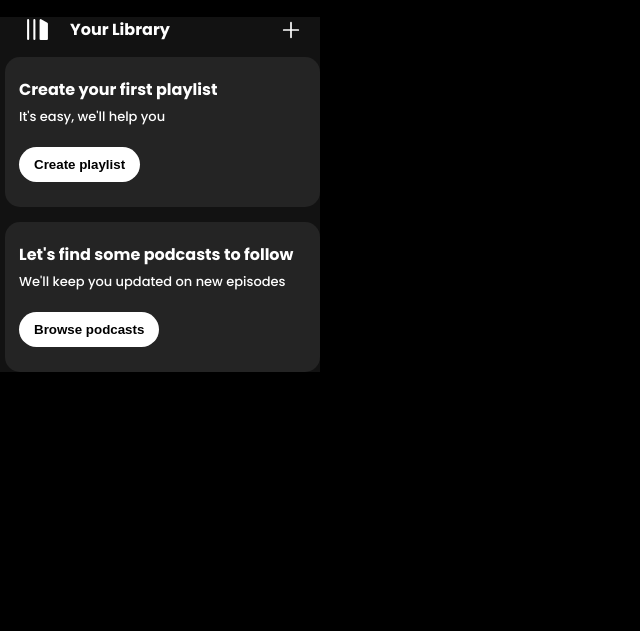
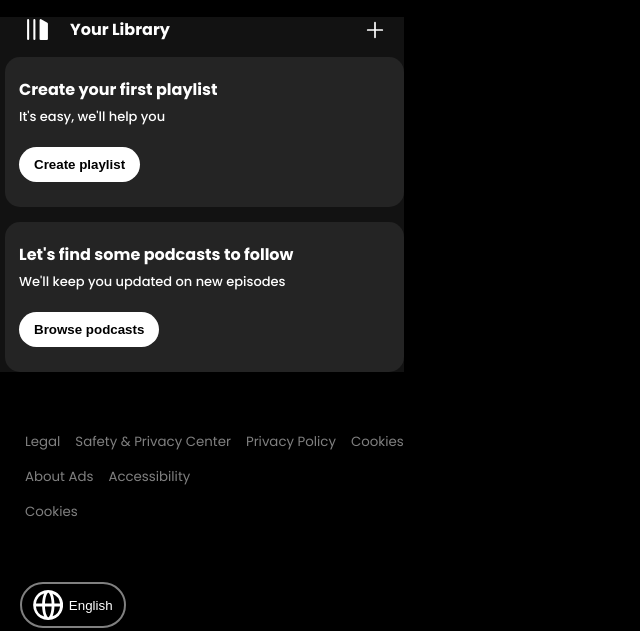
Before and after one commit to Syncib/spotify-clone, a plain HTML site: page index.html in a window 1280 px wide. Shown: the part 169-800 px from the top of the page, without its empty margins (0-640 px from the left). Drawn offline with Linux system fonts and the light colour scheme.

Commit message:
completed left div

```diff
--- a/index.html
+++ b/index.html
@@ -1,33 +1,33 @@
 <!DOCTYPE html>
 <html lang="en">
   <head>
-    <meta charset="UTF-8">
-    <meta name="viewport" content="width=device-width, initial-scale=1.0">
+    <meta charset="UTF-8" />
+    <meta name="viewport" content="width=device-width, initial-scale=1.0" />
     <title>Spotify</title>
-    <link rel="stylesheet" href="style.css">
+    <link rel="stylesheet" href="style.css" />
   </head>
   <body>
     <div class="left">
       <header>
         <div>
-                <img class="logo" src="/assets/logo.svg" alt="logo">
+          <img class="logo" src="/assets/logo.svg" alt="logo" />
         </div>
         <div class="flex item-center navitem">
-                <img src="/assets/home.svg" alt="home">
+          <img src="/assets/home.svg" alt="home" />
           <h2>Home</h2>
         </div>
         <div class="flex item-center navitem">
-                <img src="/assets/search.svg" alt="search">
+          <img src="/assets/search.svg" alt="search" />
           <h2>Search</h2>
         </div>
       </header>
       <div class="library">
         <div class="flex item-center justify-between">
           <div class="flex item-center navitem">
-                    <img src="/assets/library.svg" alt="library">
+            <img src="/assets/library.svg" alt="library" />
             <h2>Your Library</h2>
           </div>
-                <img class="addicon" src="/assets/add.svg" alt="">
+          <img class="addicon" src="/assets/add.svg" alt="" />
         </div>
         <div class="playcard">
           <h1>Create your first playlist</h1>
@@ -40,7 +40,41 @@
           <button>Browse podcasts</button>
         </div>
       </div>
-
+      <div class="footer">
+        <div>
+            <a href="https://www.spotify.com/pk-en/legal/"> Legal </a>
+            <a href="https://www.spotify.com/pk-en/safetyandprivacy/">
+              Safety &amp; Privacy Center
+            </a>
+            <a href="https://www.spotify.com/pk-en/legal/privacy-policy/">
+                Privacy Policy
+              </a>
+              <a href="https://www.spotify.com/pk-en/legal/cookies-policy/">
+                Cookies
+              </a>
+        </div>
+        <div>
+            <a href="https://www.spotify.com/pk-en/legal/privacy-policy/#s3">
+                About Ads
+              </a>
+              <a href="https://www.spotify.com/pk-en/accessibility/">
+                Accessibility
+              </a>
+        </div>
+        <a
+          href="https://www.spotify.com/legal/cookies-policy/"
+          target="_blank"
+          rel="noopener"
+        >
+          Cookies
+        </a>
+      </div>
+      <button>
+        <div class="language">
+            <img src="assets/globe.svg" alt="globe">
+            <p>English</p>
+        </div>
+      </button>
     </div>
     <div class="right"></div>
   </body>
--- a/style.css
+++ b/style.css
@@ -32,7 +32,7 @@ header,.library{
    padding-top: 20px;
    min-width: fit-content;
 }
-.left>*{
+.left>*:not(button){
     padding-left: 25px;
 }
 
@@ -98,3 +98,37 @@ margin-bottom: 15px;
     font-weight: bolder;
     margin-top: 15px;
 }
+.footer{
+    margin: 60px 0px;
+    font-size: smaller;
+}
+.footer>*{
+    margin-bottom: 15px;
+}
+.footer a{
+    text-decoration: none;
+    color: gray;
+}
+.footer>div{
+    display: flex;
+    gap: 15px;
+}
+.left>:last-child{
+    display: block;
+    margin-left: 20px;
+    background-color: transparent;
+    color: white;
+    border: 2px solid gray;
+    border-radius: 30px;
+    padding: 6px;
+
+}
+.language{
+    width: 90px;
+    display: flex;
+    justify-content: space-evenly;
+    align-items: center;
+}
+.language>img{
+    max-width: 30px;
+}
```
Also changed, not shown: assets/globe.svg (added). Lines whose indentation alone changed are shown as unchanged.
